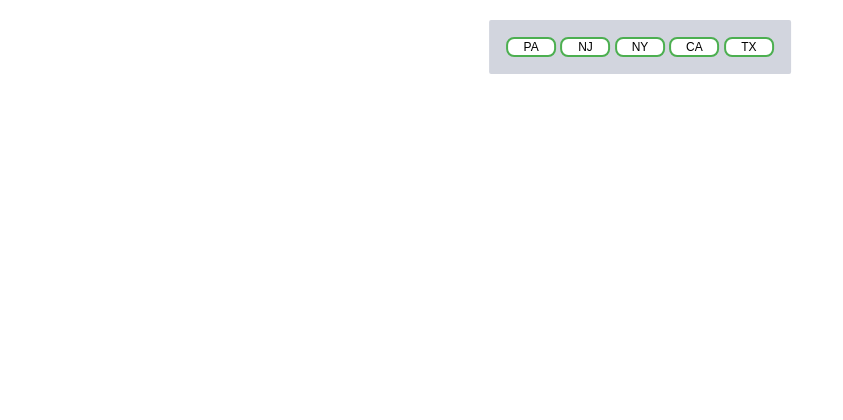
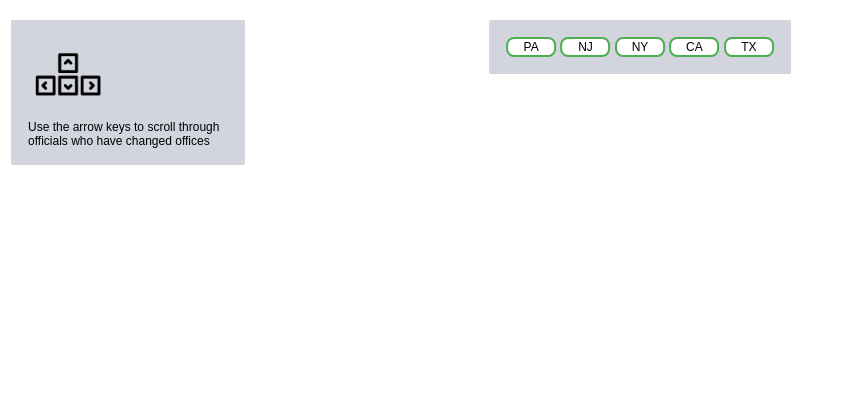
Before and after one commit to lukemckinstry/web-of-politics, a Flask app: page / in a window 1280 px wide. Shown: the top 420 px of the page, without its empty margins (0-843 px from the left). Run offline with Flask 2, Linux system fonts and the light colour scheme; some libraries are stand-ins or nearby versions.

Commit message:
dir for arrow keys

```diff
--- a/templates/index.html
+++ b/templates/index.html
@@ -26,6 +26,18 @@
   opacity: 0.6;
 }
 
+.directions {
+  position:fixed;
+  font-family: 'Courgette', sans-serif;
+  font-size: 12px;
+  width: 200px;
+  left:10%;
+  transform: translate(-50%);
+  padding:17px;
+  background: #d2d5de;
+  top: 20px;
+  border-radius:2px;
+}
 
 .level_arc {
   font-size: 8px;
@@ -86,7 +98,6 @@
   div.legend {
     position:fixed;
     left:75%;
-    padding:17px;
     background: #d2d5de;
     top: 40px;
     text-align: left;
@@ -105,13 +116,22 @@
 
 </style>
 <body>
+<div class="directions">
+  <div>
+    <img src="static/arrowkeys.png" alt="Arrow Directions" style="width:80px; text-align: center;">
+  </div>
+  Use the arrow keys to scroll through officials who have changed offices
+</div>
 <div class="buttons">
 <button type="button" onclick="draw( 'static/pa-out.csv', 'PA' )">PA</button>
 <button type="button" onclick="draw( 'static/nj-out.csv', 'NJ' )">NJ</button>
 <button type="button" onclick="draw( 'static/ny-out.csv', 'NY' )">NY</button>
 <button type="button" onclick="draw( 'static/ca-out.csv', 'CA' )">CA</button>
 <button type="button" onclick="draw( 'static/tx-out.csv', 'TX' )">TX</button>
+
 </div>
+
+
 <div class="" id="viz-holder"></div>
 <!-- <svg id="svg_donut" width="600" height="600"></svg> -->
 
@@ -452,7 +472,6 @@ d3.csv( data_path , type, function(error, poldata) {
 
 
     function highlight_level( lev_num ) {
-      //var lev_id = Object.keys( levels )[lev_num].id
       d3.select( '.level_arc#pathsh' + levels[lev_num].id ).style("opacity",.5);
     }
 
```
Also changed, not shown: static/arrowkeys.png (added).
